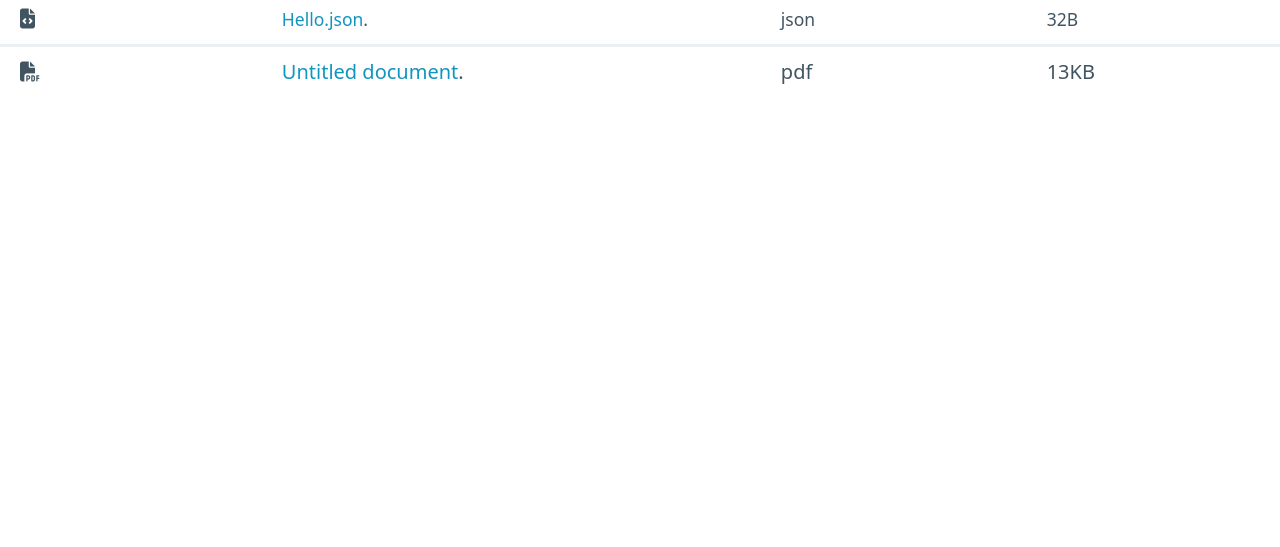
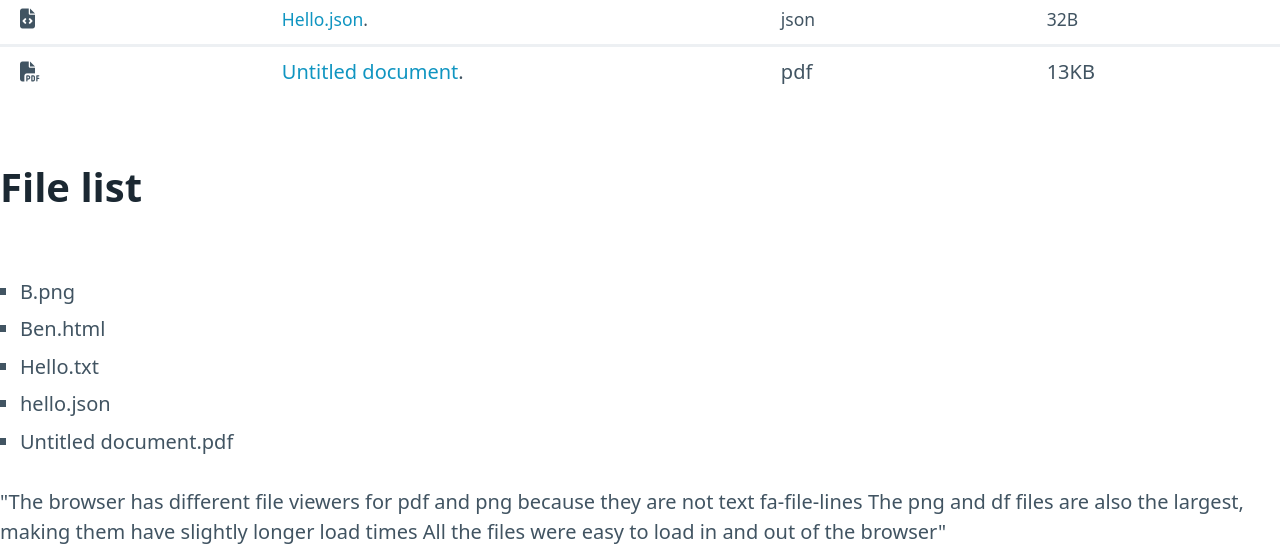
Before and after one commit to TrinhBen/File-browser, a plain HTML site: page Index.html in a window 1280 px wide. Shown: the part 515-1062 px from the top of the page. Before the commit the page ends 800 px from the top, so only its background shows below. Drawn offline with nearby package versions, Linux system fonts and the light colour scheme.

Commit message:
added unordered list

```diff
--- a/Index.html
+++ b/Index.html
@@ -60,3 +60,23 @@
     </tr>
   </tfoot>
 </table>
+<!DOCTYPE html>
+<html>
+<head>
+  <title>Unordered List</title>
+</head>
+<body>
+
+  <h1>File list</h1>
+  <ul>
+    <li>B.png</li>
+    <li>Ben.html</li>
+    <li>Hello.txt</li>
+    <li>hello.json</li>
+    <li>Untitled document.pdf</li>
+  </ul>
+"The browser has different file viewers for pdf and png because they are not text fa-file-lines
+The png and df files are also the largest, making them have slightly longer load times
+All the files were easy to load in and out of the browser"
+</body>
+</html>
```
